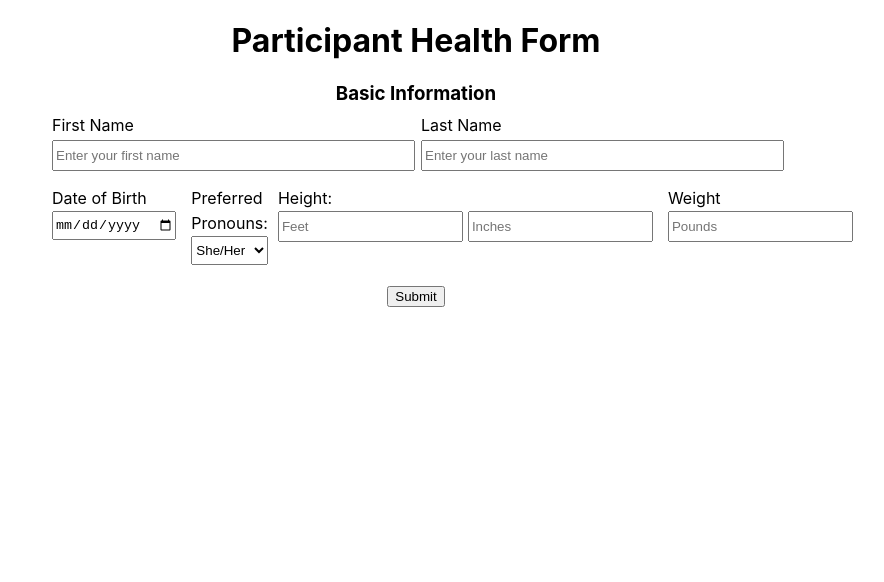
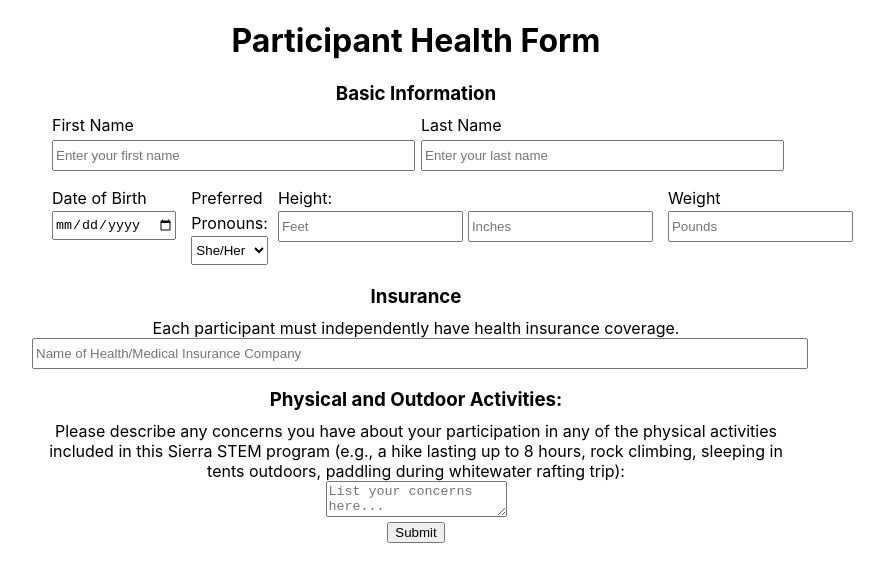
Before and after one commit to alinachen8/sierra-stem, a React (Create React App) app in the folder ss_waiver_app/: page / in a window 1280 px wide. Shown: the top 582 px of the page, without its empty margins (224-1108 px from the left). Built offline with nearby package versions, Linux system fonts and the light colour scheme.

Commit message:
error state works now, added textarea input but  needs styling

```diff
--- a/ss_waiver_app/package.json
+++ b/ss_waiver_app/package.json
@@ -11,7 +11,8 @@
     "react": "^18.2.0",
     "react-dom": "^18.2.0",
     "react-scripts": "5.0.1",
-    "web-vitals": "^2.1.4"
+    "web-vitals": "^2.1.4",
+    "yup": "^1.2.0"
   },
   "scripts": {
     "start": "react-scripts start",
--- a/ss_waiver_app/src/App.css
+++ b/ss_waiver_app/src/App.css
@@ -94,5 +94,18 @@ select {
 
 input.input-error,
 select.input-error {
-  border-color: #fc8181;
+  border-color: #e57474;
+  border-style: solid;
+  border-radius: 3px;
 }
+
+.error {
+  color: #fc8181;
+  font-size: 0.75rem;
+  text-align: left;
+  margin-top: 0.25rem;
+}
+
+.insurance-input {
+  width: 100%;
+}
--- a/ss_waiver_app/src/components/TextInput.js
+++ b/ss_waiver_app/src/components/TextInput.js
@@ -1,11 +1,8 @@
 import { useField } from "formik";
 import classnames from "classnames";
+
 const TextInput = ({label, className, ...props}) => {
   const [field, meta] = useField(props);
-  // const inputClassName = `${className} ${meta.touched && meta.error ? "input-error" : ""}`;
-  // const inputClassNames = classnames(className, {
-  //   "input-error": meta.touched && meta.error,
-  // });
 
   return (
     <>
--- /dev/null
+++ b/ss_waiver_app/src/components/TextareaInput.js
@@ -0,0 +1,24 @@
+import { useField } from "formik";
+import classnames from "classnames";
+
+const TextareaInput = ({label, className, ...props}) => {
+    const [field, meta] = useField(props);
+
+    return (
+        <>
+        {/* {console.log(meta.touched)} */}
+        <label>{label}</label> <br />
+
+        <textarea
+            {...field}
+            {...props}
+            className = {classnames(className, {
+            "input-error": meta.touched && meta.error
+            })}
+        />
+        {meta.touched && meta.error && <div className="error">{meta.error}</div>}
+        </>
+    );
+}
+
+export default TextareaInput;
--- a/ss_waiver_app/src/components/WaiverForm.js
+++ b/ss_waiver_app/src/components/WaiverForm.js
@@ -1,5 +1,7 @@
 import { Formik, Field, Form } from "formik";
 import TextInput from "./TextInput";
+import { formSchema } from "../schemas";
+import TextareaInput from "./TextareaInput";
 
 const onSubmit = async (values, actions) => {
     console.log("pressed submit")
@@ -17,10 +19,12 @@ const WaiverForm = () => {
                 lastName: '',
                 dob: '',
                 pronouns: '',
-                height_feet: '',
-                height_inches:'',
-                weight: ''
+                heightFeet: '',
+                heightInches:'',
+                weight: '',
+                insurance:'',
             }}
+            validationSchema={(formSchema)}
             onSubmit={(onSubmit)}
         >
             {(props) => (
@@ -71,10 +75,10 @@ const WaiverForm = () => {
                                 <label>Height: </label> <br />
                                 <div className="height-info">
                                     <Field
-                                        type="number" name="height_feet" placeholder="Feet" min="0"
+                                        type="number" name="heightFeet" placeholder="Feet" min="0"
                                     />
                                     <Field
-                                        type="number" name="height_inches" placeholder="Inches" min="0"
+                                        type="number" name="heightInches" placeholder="Inches" min="0"
                                     />
                                 </div>
                             </div>
@@ -83,16 +87,33 @@ const WaiverForm = () => {
                                     label="Weight"
                                     className="input"
                                     type="number"
-                                    name="dob"
+                                    name="weight"
                                     min="1"
                                     placeholder="Pounds"
                                 />
                             </div>
                         </div>
                     </div>
-                    <div className="Insurance">
+                    <div className="insurance">
+                        <h3 className="insurnace-title">Insurance</h3>
+                        <TextInput
+                            label="Each participant must independently have health insurance coverage."
+                            className="insurance-input"
+                            type="text"
+                            name="insurance"
+                            placeholder="Name of Health/Medical Insurance Company"
+                        />
+                    </div>
+                    <div className="phys-acts">
+                        <h3>Physical and Outdoor Activities:</h3>
+                        <TextareaInput
+                            label="Please describe any concerns you have about your participation in any of the physical activities included in this Sierra STEM program (e.g., a hike lasting up to 8 hours, rock climbing, sleeping in tents outdoors, paddling during whitewater rafting trip):"
+                            name="physActsConcerns"
+                            type="text"
+                            placeholder="List your concerns here..."
+                        />
+                    </div>
 
-                    </div>
                     <button type="submit">Submit</button>
                 </Form>
             )}
--- a/ss_waiver_app/src/schemas/index.js
+++ b/ss_waiver_app/src/schemas/index.js
@@ -1,10 +1,10 @@
 import * as yup from "yup";
 
 export const formSchema = yup.object().shape({
-    firstname: yup
+    firstName: yup
         .string()
         .required("Required"),
-    lastname: yup
+    lastName: yup
         .string()
         .required("Required"),
     dob: yup
@@ -14,12 +14,12 @@ export const formSchema = yup.object().shape({
         .string()
         .oneOf(["she/her", "he/him", "they/them", "other"], "Invalid Answer")
         .required("Required"),
-    height_feet: yup
+    heightFeet: yup
         .number()
         .positive()
         .integer()
         .required("Required"),
-    height_inches: yup
+    heightInches: yup
         .number()
         .positive()
         .integer()
@@ -31,4 +31,7 @@ export const formSchema = yup.object().shape({
         .positive()
         .integer()
         .required("Required"),
+    insurance: yup
+        .string()
+        .required(),
 });
```
Also changed, not shown: 1 other file (tests, documents, lock files or other folders).
